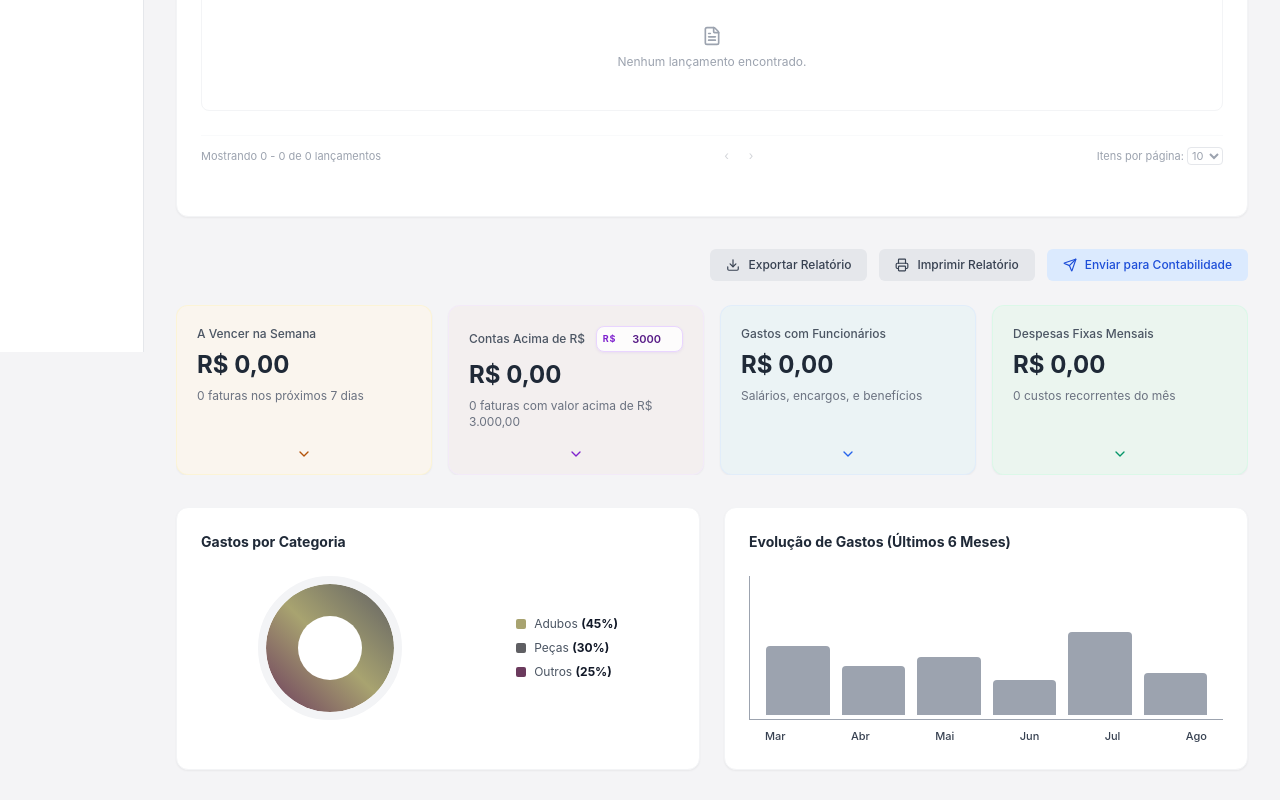
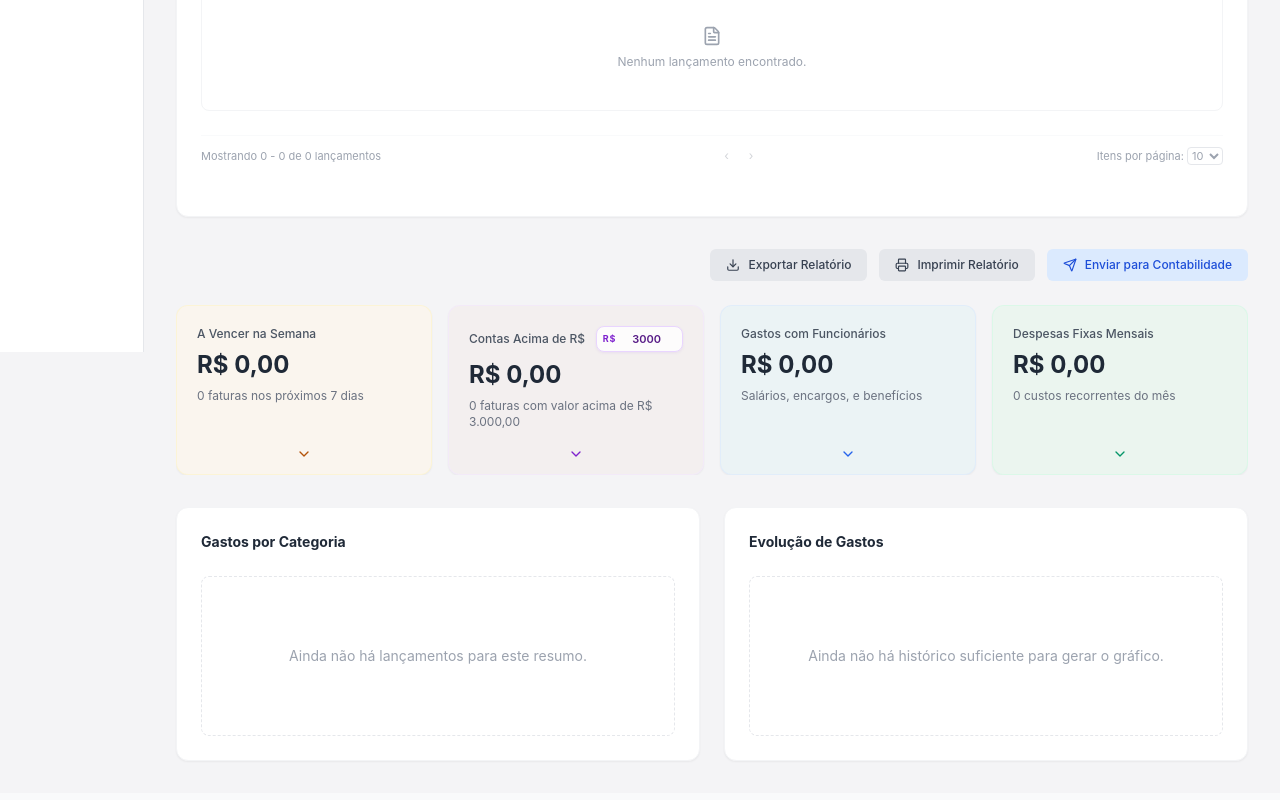
Before and after one commit to Erick8002/Sistema_Perucca_Pugesi, a React (Vite) app: page / in a window 1280 px wide. Shown: the part 448-1248 px from the top of the page. Built offline with nearby package versions, Linux system fonts and the light colour scheme; a web font is replaced by a local one.

Commit message:
feat: improve ChartsSection with real data

```diff
--- a/src/components/ChartsSection.jsx
+++ b/src/components/ChartsSection.jsx
@@ -1,53 +1,142 @@
 import React from 'react';
 
-export default function ChartsSection() {
+const categoryColors = [
+  '#6B3A5D',
+  '#A8A370',
+  '#5F5F63',
+  '#7C9EB5',
+  '#DCAFA6',
+];
+
+const parseCurrency = (value) => {
+  if (!value) return 0;
+
+  const normalized = String(value)
+    .replace('R$', '')
+    .replace(/\s/g, '')
+    .trim();
+
+  const numericString = normalized.includes(',')
+    ? normalized.replace(/\./g, '').replace(',', '.')
+    : normalized;
+
+  return Number(numericString) || 0;
+};
+
+export default function ChartsSection({ transactions = [] }) {
+  const categoryTotals = transactions.reduce((acc, item) => {
+    if (!item?.categoria) return acc;
+
+    const category = item.categoria;
+    acc[category] = (acc[category] || 0) + parseCurrency(item.valor);
+    return acc;
+  }, {});
+
+  const categoryEntries = Object.entries(categoryTotals).sort((a, b) => b[1] - a[1]);
+  const totalCategoryValue = categoryEntries.reduce((acc, [, value]) => acc + value, 0);
+
+  const donutGradient = categoryEntries.length > 0
+    ? `conic-gradient(${categoryEntries.map(([category, value], index) => {
+        const percentage = (value / totalCategoryValue) * 100;
+        const start = categoryEntries.slice(0, index).reduce((acc, [, previousValue]) => acc + (previousValue / totalCategoryValue) * 100, 0);
+        const end = start + percentage;
+
+        return `${categoryColors[index % categoryColors.length]} ${start}% ${end}%`;
+      }).join(', ')})`
+    : 'conic-gradient(#E5E7EB 0% 100%)';
+
+  const monthNames = ['Jan', 'Fev', 'Mar', 'Abr', 'Mai', 'Jun', 'Jul', 'Ago', 'Set', 'Out', 'Nov', 'Dez'];
+  const monthlyValues = Array.from({ length: 6 }, (_, index) => {
+    const date = new Date();
+    date.setMonth(date.getMonth() - (5 - index));
+    date.setDate(1);
+
+    const monthIndex = date.getMonth();
+    const year = date.getFullYear();
+    const monthKey = `${year}-${String(monthIndex + 1).padStart(2, '0')}`;
+
+    const total = transactions.reduce((acc, transaction) => {
+      if (!transaction?.vencimento) return acc;
+
+      const [transactionYear, transactionMonth] = transaction.vencimento.split('-');
+      if (`${transactionYear}-${transactionMonth}` === monthKey) {
+        return acc + parseCurrency(transaction.valor);
+      }
+
+      return acc;
+    }, 0);
+
+    return {
+      label: monthNames[monthIndex],
+      value: total,
+    };
+  });
+
+  const maxMonthlyValue = Math.max(...monthlyValues.map((item) => item.value), 1);
+
   return (
-    <div className="grid grid-cols-1 md:grid-cols-2 gap-6 pt-2">
-      <div className="bg-white p-6 rounded-xl shadow-sm border border-gray-100">
-        <h3 className="text-sm font-bold text-gray-800 mb-6">Gastos por Categoria</h3>
-        <div className="flex items-center justify-around">
-          <div className="w-36 h-36 rounded-full border-8 border-gray-100 relative flex items-center justify-center overflow-hidden">
-            <div className="absolute inset-0 bg-gradient-to-tr from-[#6B3A5D] via-[#A8A370] to-[#5F5F63] rounded-full"></div>
-            <div className="w-16 h-16 bg-white rounded-full z-10"></div>
-          </div>
+    <div className="grid grid-cols-1 gap-6 pt-2 md:grid-cols-2">
+      <div className="rounded-xl border border-gray-100 bg-white p-6 shadow-sm">
+        <h3 className="mb-6 text-sm font-bold text-gray-800">Gastos por Categoria</h3>
 
-          <div className="space-y-2 text-xs">
-            <div className="flex items-center gap-2">
-              <span className="w-2.5 h-2.5 bg-[#A8A370] rounded-sm"></span>
-              <span className="text-gray-600">Adubos <strong className="text-gray-900">(45%)</strong></span>
+        {categoryEntries.length > 0 ? (
+          <div className="flex items-center justify-around gap-4">
+            <div className="relative flex h-36 w-36 items-center justify-center overflow-hidden rounded-full border-8 border-gray-100" style={{ background: donutGradient }}>
+              <div className="z-10 flex h-16 w-16 items-center justify-center rounded-full bg-white text-[10px] font-semibold text-gray-700">
+                {totalCategoryValue > 0 ? 'Total' : '0'}
+              </div>
             </div>
-            <div className="flex items-center gap-2">
-              <span className="w-2.5 h-2.5 bg-[#5F5F63] rounded-sm"></span>
-              <span className="text-gray-600">Peças <strong className="text-gray-900">(30%)</strong></span>
-            </div>
-            <div className="flex items-center gap-2">
-              <span className="w-2.5 h-2.5 bg-[#6B3A5D] rounded-sm"></span>
-              <span className="text-gray-600">Outros <strong className="text-gray-900">(25%)</strong></span>
+
+            <div className="space-y-2 text-xs">
+              {categoryEntries.map(([category, value], index) => {
+                const percentage = totalCategoryValue > 0 ? ((value / totalCategoryValue) * 100).toFixed(0) : 0;
+
+                return (
+                  <div key={category} className="flex items-center gap-2">
+                    <span className="h-2.5 w-2.5 rounded-sm" style={{ backgroundColor: categoryColors[index % categoryColors.length] }}></span>
+                    <span className="text-gray-600">
+                      {category} <strong className="text-gray-900">({percentage}%)</strong>
+                    </span>
+                  </div>
+                );
+              })}
             </div>
           </div>
-        </div>
+        ) : (
+          <div className="flex h-40 items-center justify-center rounded-lg border border-dashed border-gray-200 text-sm text-gray-400">
+            Ainda não há lançamentos para este resumo.
+          </div>
+        )}
       </div>
 
-      <div className="bg-white p-6 rounded-xl shadow-sm border border-gray-100">
-        <h3 className="text-sm font-bold text-gray-800 mb-6">Evolução de Gastos (Últimos 6 Meses)</h3>
+      <div className="rounded-xl border border-gray-100 bg-white p-6 shadow-sm">
+        <h3 className="mb-6 text-sm font-bold text-gray-800">Evolução de Gastos</h3>
 
-        <div className="h-36 flex items-end justify-between gap-3 px-4 border-b border-l border-gray-400 pb-1">
-          <div className="w-full bg-gray-400 rounded-t h-[50%]"></div>
-          <div className="w-full bg-gray-400 rounded-t h-[35%]"></div>
-          <div className="w-full bg-gray-400 rounded-t h-[42%]"></div>
-          <div className="w-full bg-gray-400 rounded-t h-[25%]"></div>
-          <div className="w-full bg-gray-400 rounded-t h-[60%]"></div>
-          <div className="w-full bg-gray-400 rounded-t h-[30%]"></div>
-        </div>
+        {monthlyValues.some((item) => item.value > 0) ? (
+          <>
+            <div className="flex h-36 items-end justify-between gap-3 border-b border-l border-gray-200 px-2 pb-1">
+              {monthlyValues.map((item, index) => (
+                <div key={`${item.label}-${index}`} className="flex w-full flex-col items-center justify-end gap-2">
+                  <span className="text-[10px] font-medium text-gray-500">R$ {item.value.toLocaleString('pt-BR', { maximumFractionDigits: 0 })}</span>
+                  <div
+                    className="w-full rounded-t-md bg-gradient-to-t from-[#5F5F63] to-[#A8A370]"
+                    style={{ height: `${Math.max((item.value / maxMonthlyValue) * 100, item.value > 0 ? 18 : 0)}%` }}
+                  />
+                </div>
+              ))}
+            </div>
 
-        <div className="flex justify-between text-[11px] font-medium text-gray-700 px-4 mt-2">
-          <span>Mar</span>
-          <span>Abr</span>
-          <span>Mai</span>
-          <span>Jun</span>
-          <span>Jul</span>
-          <span>Ago</span>
-        </div>
+            <div className="mt-2 flex justify-between px-2 text-[11px] font-medium text-gray-700">
+              {monthlyValues.map((item) => (
+                <span key={item.label}>{item.label}</span>
+              ))}
+            </div>
+          </>
+        ) : (
+          <div className="flex h-40 items-center justify-center rounded-lg border border-dashed border-gray-200 text-sm text-gray-400">
+            Ainda não há histórico suficiente para gerar o gráfico.
+          </div>
+        )}
       </div>
     </div>
   );
```
